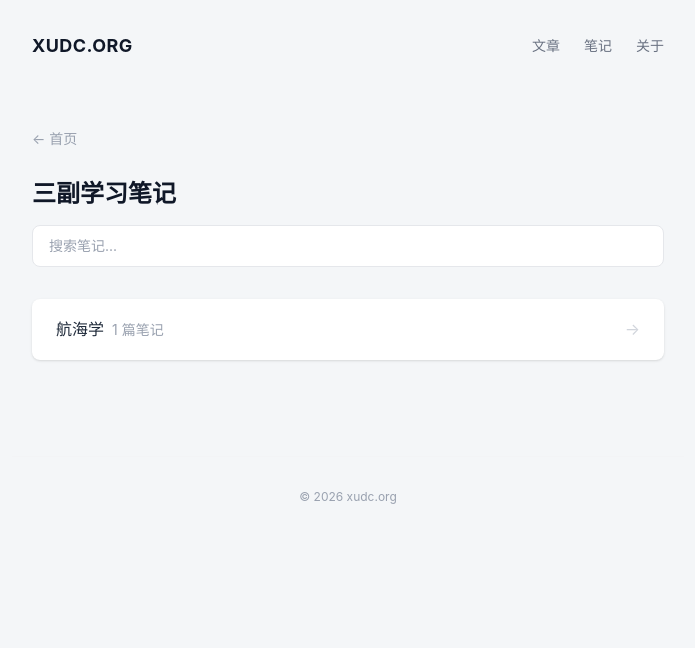
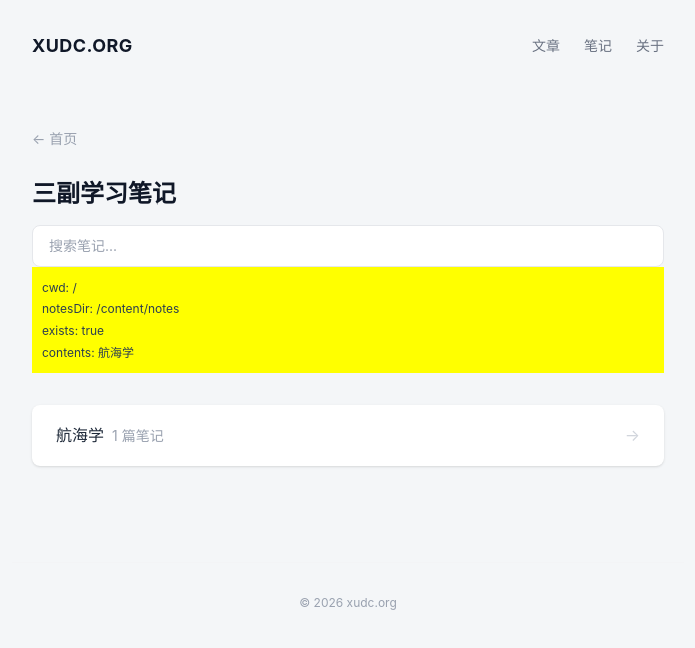
Before and after one commit to kuanyuchen0309-collab/xudc-blog, a Next.js app: page /notes in a window 1280 px wide. Shown: the top 648 px of the page, without its empty margins (292-987 px from the left). Built offline with nearby package versions, Linux system fonts and the light colour scheme.

Commit message:
vault backup: 2026-07-09 17:35:24

```diff
--- a/src/app/notes/page.tsx
+++ b/src/app/notes/page.tsx
@@ -1,11 +1,17 @@
-// force rebuild
 import Link from "next/link";
+import fs from "fs";
+import path from "path";
 import { getAllSubjects, buildSearchIndex } from "@/lib/notes";
 import { NoteSearch } from "@/components/note-search";
 
 export default function NotesIndexPage() {
   const subjects = getAllSubjects();
   const searchIndex = buildSearchIndex();
+
+  const debugCwd = process.cwd();
+  const debugNotesDir = path.join(debugCwd, "content/notes");
+  const debugExists = fs.existsSync(debugNotesDir);
+  const debugContents = debugExists ? fs.readdirSync(debugNotesDir).join(", ") : "目录不存在";
 
   return (
     <div className="max-w-2xl mx-auto px-5 py-8">
@@ -21,6 +27,13 @@ export default function NotesIndexPage() {
       </h1>
 
       <NoteSearch index={searchIndex} />
+
+      <div style={{background: "yellow", padding: "10px", fontSize: "12px", wordBreak: "break-all"}}>
+        <p>cwd: {debugCwd}</p>
+        <p>notesDir: {debugNotesDir}</p>
+        <p>exists: {String(debugExists)}</p>
+        <p>contents: {debugContents}</p>
+      </div>
 
       <div className="space-y-3 mt-8">
         {subjects.length === 0 ? (
```
